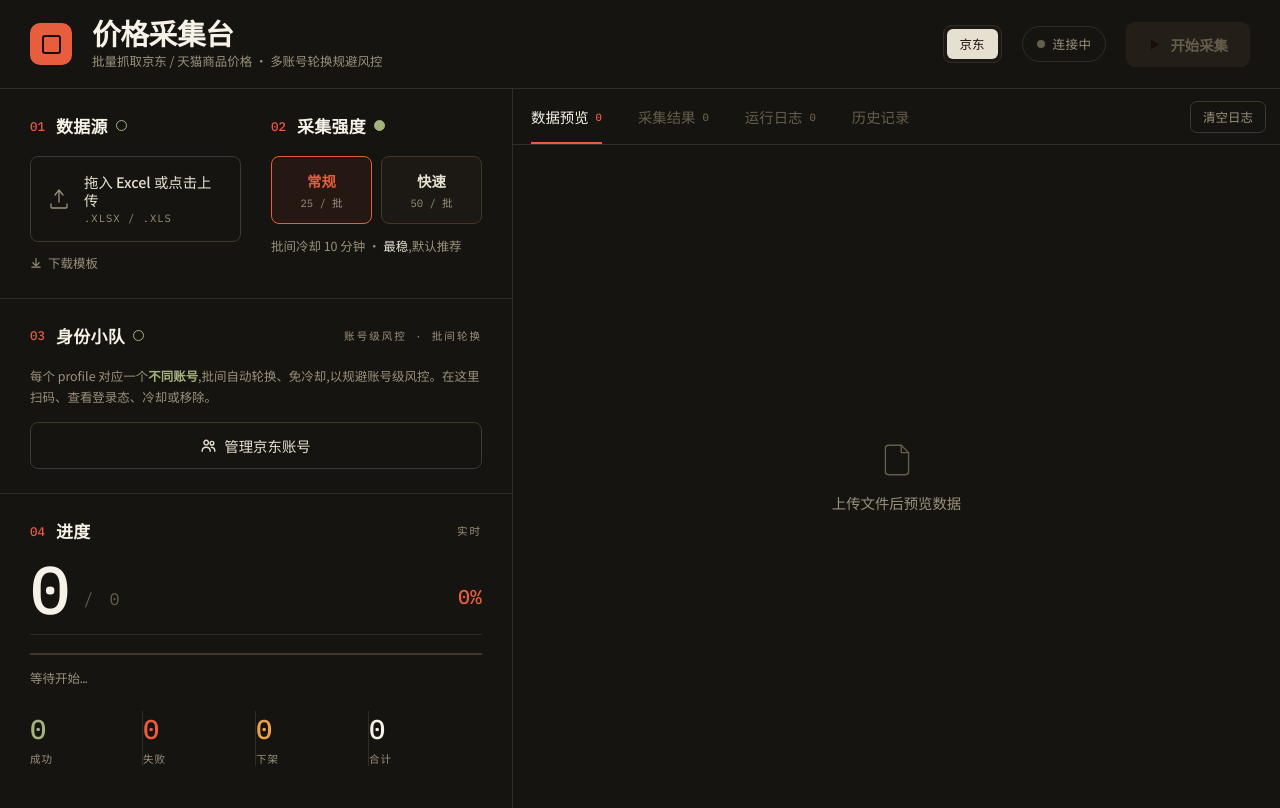
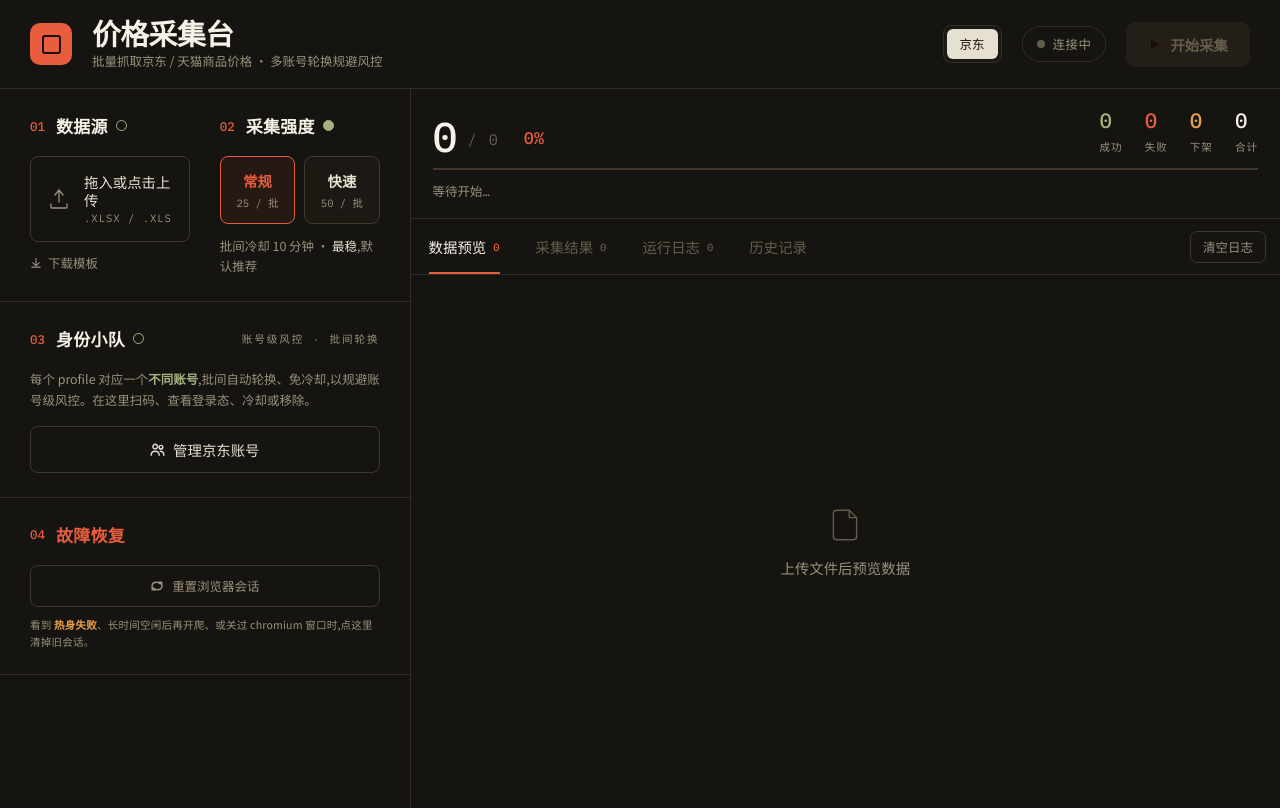
Before and after one commit to GordonWang1878/JD-Crawler, a Flask app: page / in a window 1280 px wide. Run offline with Flask 3, Linux system fonts and the light colour scheme; data that the repository does not hold is empty; some libraries are stand-ins or nearby versions.

Commit message:
refactor(ui): 重排布局 —— 进度移到右栏顶部汇总,删快速查询,左栏收至 32%
按使用类型重新组织:
- 左栏(Setting,宽度 40%→32%):数据源 / 采集强度 / 身份小队 / 故障恢复(原 06 重编为 04)。
- Step4 进度移到右栏顶部,作为采集结果的「汇总条」(大数 + 四项统计 + 进度条 + 当前项 +
  完成态的重试/下载/错误记录按钮),在 tab 之上。
- 删除 Step5 快速查询(markup 移除;主 JS 里 qc 初始化加空值守护,避免对 null 报错)。
- 上传框文案缩短为「拖入或点击上传」,适配窄栏单行不换行。

进度相关 id 全部唯一(移动无重复),无 console 报错,左栏实测 32%。

Co-Authored-By: Claude Opus 4.8 (1M context) <noreply@anthropic.com>

```diff
--- a/templates/batch.html
+++ b/templates/batch.html
@@ -48,7 +48,7 @@
   .btn-stop{background:var(--live);color:#1A0E08}.btn-stop svg{fill:#1A0E08}
   .btn-stop:hover{background:#F26B4B}
 
-  .body{display:grid;grid-template-columns:40% 60%;height:calc(100vh - 81px)}
+  .body{display:grid;grid-template-columns:32% 68%;height:calc(100vh - 81px)}
   .col{overflow-y:auto}
   .col.right{border-left:1px solid var(--hair);display:flex;flex-direction:column}
 
@@ -121,6 +121,21 @@
   .stat.s-ok .sv{color:var(--ok)}.stat.s-fail .sv{color:var(--live)}.stat.s-warn .sv{color:var(--amber)}
   .stat .sl{display:block;font-family:'IBM Plex Mono';font-size:var(--t-micro);letter-spacing:1px;text-transform:uppercase;color:var(--muted);margin-top:5px}
   .post-acts{display:flex;gap:9px;margin-top:22px}
+  /* 进度汇总条 —— 右栏顶部,采集结果汇总 */
+  .summary{padding:18px 22px;border-bottom:1px solid var(--hair);flex-shrink:0}
+  .sum-row{display:flex;align-items:flex-end;justify-content:space-between;gap:24px}
+  .summary .prog{padding-bottom:0;border:none;gap:12px}
+  .summary .prog-cur{font-size:2.6rem;letter-spacing:-2px}
+  .summary .prog-div,.summary .prog-tot{font-size:.95rem;margin-bottom:5px}
+  .summary .prog-pct{margin-left:14px;font-size:1.05rem;margin-bottom:5px}
+  .summary .stats{display:flex;gap:22px;margin-top:0}
+  .summary .stat{padding:0;border:none}
+  .summary .stat .sv{font-size:1.3rem}
+  .summary .track{margin-top:14px}
+  .sum-foot{display:flex;align-items:center;justify-content:space-between;gap:16px;margin-top:12px}
+  .summary .prog-now{margin-top:0;flex:1;min-width:0}
+  .summary .post-acts{margin-top:0;flex-shrink:0}
+  .summary .done-banner{margin-top:14px}
   .done-banner{display:none;align-items:center;gap:9px;margin-top:18px;padding:10px 14px;border:1px solid rgba(164,178,126,.35);background:rgba(164,178,126,.08);border-radius:8px;color:var(--ok);font-size:var(--t-body);font-weight:500}
   .done-banner.vis{display:flex}.done-banner svg{width:14px;height:14px;fill:none;stroke:var(--ok);stroke-width:1.5}
   .btn-mini{display:flex;align-items:center;gap:7px;padding:10px 14px;border-radius:8px;font-family:'Noto Sans SC';font-size:var(--t-meta);font-weight:500;cursor:pointer;border:1px solid var(--hair-2);background:transparent}
@@ -277,7 +292,7 @@
               <svg class="ico-empty" viewBox="0 0 24 24" fill="none" stroke="currentColor" stroke-width="1.3"><path d="M12 3v12M8 8l4-5 4 5" stroke-linecap="round" stroke-linejoin="round"/><path d="M4 17v3a1 1 0 001 1h14a1 1 0 001-1v-3" stroke-linecap="round"/></svg>
               <svg class="ico-done" viewBox="0 0 24 24" fill="none" stroke="currentColor" stroke-width="1.6"><path d="M5 12.5l4.5 4.5L19 7" stroke-linecap="round" stroke-linejoin="round"/></svg>
               <div class="drop-cap">
-                <strong class="cap-empty">拖入 Excel 或点击上传</strong><span class="micro cap-empty">.xlsx / .xls</span>
+                <strong class="cap-empty">拖入或点击上传</strong><span class="micro cap-empty">.xlsx / .xls</span>
                 <strong class="cap-done">文件已载入</strong><span class="micro cap-done">点击可重新上传</span>
               </div>
               <input type="file" id="file-input" accept=".xlsx,.xls" style="display:none">
@@ -308,45 +323,7 @@
       </div>
 
       <div class="sec">
-        <div class="sec-h"><span class="fol">04</span><h2>进度</h2><span class="micro meta">实时</span></div>
-        <div id="progress-section">
-          <div class="prog"><span id="progress-text" class="prog-cur">0</span><span class="prog-div">/</span><span id="progress-total-num" class="prog-tot">0</span><span id="progress-percent" class="prog-pct">0%</span></div>
-          <div class="track"><div id="progress-bar-fill" class="fill"></div></div>
-          <div class="prog-now"><span id="current-url">等待开始…</span></div>
-        </div>
-        <div id="stats-bar" class="stats">
-          <div class="stat s-ok"><span id="stat-success" class="sv">0</span><span class="sl">成功</span></div>
-          <div class="stat s-fail"><span id="stat-failed" class="sv">0</span><span class="sl">失败</span></div>
-          <div class="stat s-warn"><span id="stat-unavailable" class="sv">0</span><span class="sl">下架</span></div>
-          <div class="stat"><span id="stat-total" class="sv">0</span><span class="sl">合计</span></div>
-        </div>
-        <div id="completion-banner" class="done-banner">
-          <svg viewBox="0 0 14 14" stroke-linecap="round" stroke-linejoin="round"><path d="M13 6.5V7A6 6 0 1 1 9.4 1.5"/><polyline points="13 2.5 7 8.5 5.3 6.8"/></svg>
-          采集完成
-        </div>
-        <div class="post-acts">
-          <button id="btn-retry" class="btn-mini btn-retry hidden"><svg viewBox="0 0 13 13" fill="none" stroke="currentColor" stroke-width="1.2" stroke-linecap="round"><path d="M1.5 6.5Q1.5 3 6.5 3L6.5 1.5L9 4.5L6.5 7.5L6.5 6Q3.5 6 3.5 8Q3.5 10 6.5 10"/></svg>重试失败项</button>
-          <button id="btn-download" class="btn-mini btn-download hidden"><svg viewBox="0 0 13 13" fill="none" stroke="currentColor" stroke-width="1.2" stroke-linecap="round"><path d="M6.5 1.5L6.5 8.5M3 6L6.5 9.5L10 6"/><path d="M1.5 10L11.5 10"/></svg>下载结果</button>
-          <button id="btn-download-errors" class="btn-mini btn-err-dl hidden" title="只含失败/跳过项,可重新上传当新批次"><svg viewBox="0 0 13 13" fill="none" stroke="currentColor" stroke-width="1.2" stroke-linecap="round"><path d="M6.5 1.5L6.5 8.5M3 6L6.5 9.5L10 6"/><path d="M1.5 10L11.5 10"/></svg>下载错误记录</button>
-        </div>
-      </div>
-
-      <div class="sec">
-        <div class="sec-h"><span class="fol">05</span><h2>快速查询</h2></div>
-        <div class="qc-row">
-          <input id="qc-input" class="qc-input" placeholder="商品 ID 或 URL" spellcheck="false">
-          <button id="qc-btn">查询</button>
-        </div>
-        <div id="qc-result" class="qc-result">
-          <div class="qr"><span class="ql">商品</span><span id="qc-pid" class="qv">-</span></div>
-          <div class="qr"><span class="ql">原价</span><span id="qc-price" class="qv">-</span></div>
-          <div class="qr"><span class="ql">促销价</span><span id="qc-promo" class="qv">-</span></div>
-          <div class="qr"><span class="ql">状态</span><span id="qc-status" class="qv">-</span></div>
-        </div>
-      </div>
-
-      <div class="sec">
-        <div class="sec-h"><span class="fol">06</span><h2 style="color:var(--live)">故障恢复</h2></div>
+        <div class="sec-h"><span class="fol">04</span><h2 style="color:var(--live)">故障恢复</h2></div>
         <button id="btn-reset-browser" class="btn-reset">
           <svg viewBox="0 0 13 13" fill="none" stroke="currentColor" stroke-width="1.3" stroke-linecap="round"><path d="M2 6.5Q2 3 6 3Q8 3 9.5 4.5L11 3M11 3L11 6M11 3L8 3"/><path d="M11 6.5Q11 10 7 10Q5 10 3.5 8.5L2 10M2 10L2 7M2 10L5 10"/></svg>
           重置浏览器会话
@@ -356,6 +333,30 @@
     </div>
 
     <div class="col right">
+      <div class="summary">
+        <div class="sum-row">
+          <div class="prog"><span id="progress-text" class="prog-cur">0</span><span class="prog-div">/</span><span id="progress-total-num" class="prog-tot">0</span><span id="progress-percent" class="prog-pct">0%</span></div>
+          <div id="stats-bar" class="stats">
+            <div class="stat s-ok"><span id="stat-success" class="sv">0</span><span class="sl">成功</span></div>
+            <div class="stat s-fail"><span id="stat-failed" class="sv">0</span><span class="sl">失败</span></div>
+            <div class="stat s-warn"><span id="stat-unavailable" class="sv">0</span><span class="sl">下架</span></div>
+            <div class="stat"><span id="stat-total" class="sv">0</span><span class="sl">合计</span></div>
+          </div>
+        </div>
+        <div class="track"><div id="progress-bar-fill" class="fill"></div></div>
+        <div class="sum-foot">
+          <div class="prog-now"><span id="current-url">等待开始…</span></div>
+          <div class="post-acts">
+            <button id="btn-retry" class="btn-mini btn-retry hidden"><svg viewBox="0 0 13 13" fill="none" stroke="currentColor" stroke-width="1.2" stroke-linecap="round"><path d="M1.5 6.5Q1.5 3 6.5 3L6.5 1.5L9 4.5L6.5 7.5L6.5 6Q3.5 6 3.5 8Q3.5 10 6.5 10"/></svg>重试失败项</button>
+            <button id="btn-download" class="btn-mini btn-download hidden"><svg viewBox="0 0 13 13" fill="none" stroke="currentColor" stroke-width="1.2" stroke-linecap="round"><path d="M6.5 1.5L6.5 8.5M3 6L6.5 9.5L10 6"/><path d="M1.5 10L11.5 10"/></svg>下载结果</button>
+            <button id="btn-download-errors" class="btn-mini btn-err-dl hidden" title="只含失败/跳过项,可重新上传当新批次"><svg viewBox="0 0 13 13" fill="none" stroke="currentColor" stroke-width="1.2" stroke-linecap="round"><path d="M6.5 1.5L6.5 8.5M3 6L6.5 9.5L10 6"/><path d="M1.5 10L11.5 10"/></svg>下载错误记录</button>
+          </div>
+        </div>
+        <div id="completion-banner" class="done-banner">
+          <svg viewBox="0 0 14 14" stroke-linecap="round" stroke-linejoin="round"><path d="M13 6.5V7A6 6 0 1 1 9.4 1.5"/><polyline points="13 2.5 7 8.5 5.3 6.8"/></svg>
+          采集完成
+        </div>
+      </div>
       <div class="tab-bar">
         <div class="tab-item active" data-tab="preview">数据预览<span id="preview-count" class="tc">0</span></div>
         <div class="tab-item" data-tab="results">采集结果<span id="results-count" class="tc">0</span></div>
@@ -830,9 +831,9 @@
     });
   });
 
-  // Quick check
-  $('qc-btn').addEventListener('click', doQC);
-  $('qc-input').addEventListener('keydown', e => { if (e.key === 'Enter') doQC(); });
+  // Quick check（功能已下线;元素可能不存在,做空值守护避免初始化报错）
+  if ($('qc-btn')) $('qc-btn').addEventListener('click', doQC);
+  if ($('qc-input')) $('qc-input').addEventListener('keydown', e => { if (e.key === 'Enter') doQC(); });
   function doQC() {
     if (currentPlatform !== 'jd') return;  // 天猫不支持快速查询
     const val = $('qc-input').value.trim();
```
